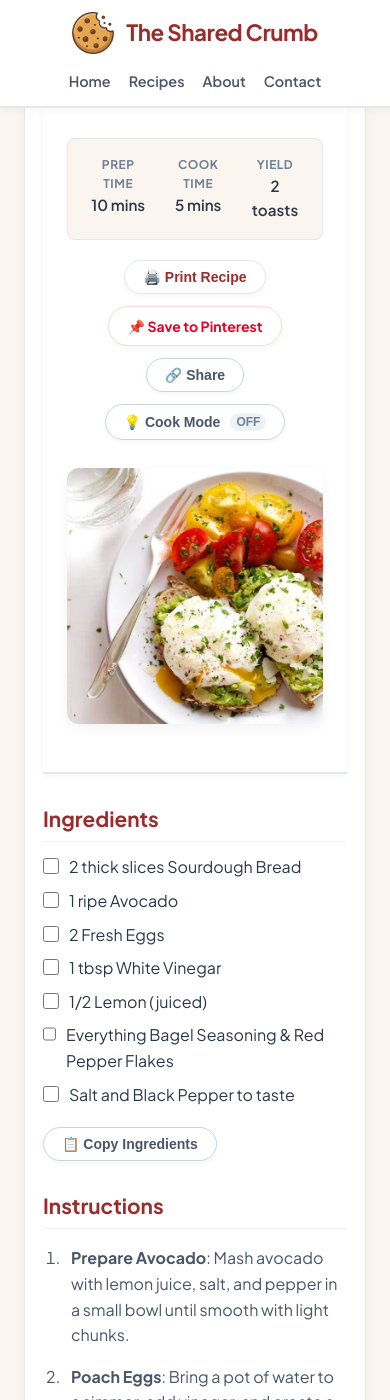
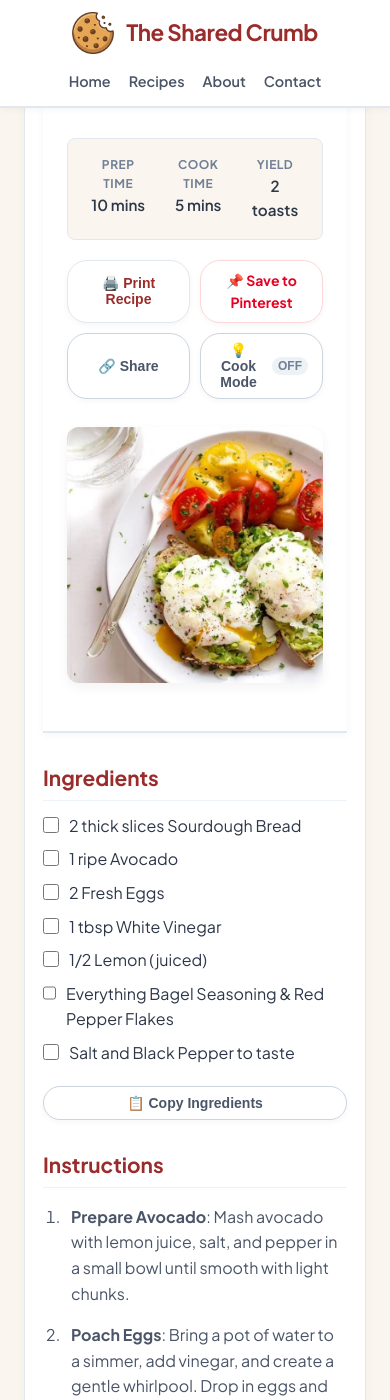
Before and after one commit to TheSharedCrumb/TheSharedCrumb, a Jekyll site: the page built from _recipes/test-avocado-toast.md, in a window 390 px wide and 1400 px high, scrolled down 344 px. Built offline with Jekyll 4.4.1, drawn with Linux system fonts in a browser that asks for light colours.

Commit message:
Refactor recipe actions layout and button styles
Updated recipe actions layout for mobile and desktop, switching to a grid layout on mobile and restoring flex layout on desktop. Adjusted button padding and added styles for interactive ingredient checkboxes and instruction step progress.

```diff
--- a/assets/css/style.css
+++ b/assets/css/style.css
@@ -684,12 +684,12 @@ a.recipe-category-link:hover {
 /* ==========================================================================
    9. Recipe Detail Actions, Interactive Ingredients & Cook Mode
    ========================================================================== */
+/* 2x2 Grid Layout on Mobile (Saves vertical space & improves tap targets) */
 .recipe-actions {
   order: 2;
-  display: flex;
-  justify-content: center;
-  flex-wrap: wrap;
-  gap: 12px;
+  display: grid;
+  grid-template-columns: repeat(2, 1fr);
+  gap: 10px;
   margin: 20px 0 0;
   position: relative;
   z-index: 1 !important;
@@ -700,7 +700,7 @@ a.recipe-category-link:hover {
   border: 1px solid #E2E8F0;
   font-size: 0.875rem;
   font-weight: 700;
-  padding: 8px 18px;
+  padding: 8px 14px;
   border-radius: 20px;
   cursor: pointer;
   box-shadow: 0 2px 6px rgba(0, 0, 0, 0.04);
@@ -708,7 +708,10 @@ a.recipe-category-link:hover {
   text-decoration: none;
   display: inline-flex;
   align-items: center;
+  justify-content: center;
   gap: 6px;
+  width: 100%; /* Fills grid column on mobile */
+  text-align: center;
 }
 
 .print-btn {
@@ -732,7 +735,7 @@ a.recipe-category-link:hover {
   border-color: #E60023;
 }
 
-/* Share Button Styling */
+/* Native Web Share Button */
 .share-btn {
   color: #4A5568;
   border-color: #CBD5E0;
@@ -778,6 +781,22 @@ a.recipe-category-link:hover {
   font-weight: 800;
 }
 
+/* Desktop Overrides: Switch from 2x2 Grid to Centered Flex Row */
+@media (min-width: 601px) {
+  .recipe-actions {
+    display: flex;
+    justify-content: center;
+    flex-wrap: wrap;
+    gap: 12px;
+  }
+
+  .action-btn {
+    width: auto; /* Shrinks back to natural button width on desktop */
+    padding: 8px 18px;
+  }
+}
+
+/* Interactive Ingredient Checkboxes (Dimmed, No Strikethrough) */
 .ingredient-checkbox-label {
   display: flex;
   align-items: flex-start;
@@ -794,7 +813,6 @@ a.recipe-category-link:hover {
   cursor: pointer;
 }
 
-/* Ingredients Dimming (No Strikethrough) */
 .ingredient-checkbox-label.checked .ingredient-text {
   text-decoration: none !important; /* Removes strikethrough */
   opacity: 0.4;
@@ -802,23 +820,7 @@ a.recipe-category-link:hover {
   transition: opacity 0.2s ease;
 }
 
-/* Instruction Step Progress (Click-to-Dim) */
-.recipe-body ol li {
-  cursor: pointer;
-  padding: 4px 8px;
-  border-radius: 6px;
-  transition: opacity 0.2s ease, background-color 0.2s ease;
-}
-
-.recipe-body ol li:hover {
-  background-color: rgba(0, 0, 0, 0.03);
-}
-
-.recipe-body ol li.completed-step {
-  opacity: 0.4;
-}
-
-/* Copy Ingredients Button Styling */
+/* Copy Ingredients Button Below List */
 .copy-ingredients-wrapper {
   margin: 12px 0 28px;
 }
@@ -838,6 +840,22 @@ a.recipe-category-link:hover {
   background-color: #2F855A !important;
   color: #FFFFFF !important;
   border-color: #2F855A !important;
+}
+
+/* Instruction Step Progress (Click-to-Dim) */
+.recipe-body ol li {
+  cursor: pointer;
+  padding: 4px 8px;
+  border-radius: 6px;
+  transition: opacity 0.2s ease, background-color 0.2s ease;
+}
+
+.recipe-body ol li:hover {
+  background-color: rgba(0, 0, 0, 0.03);
+}
+
+.recipe-body ol li.completed-step {
+  opacity: 0.4;
 }
 
 /* ==========================================================================
```
